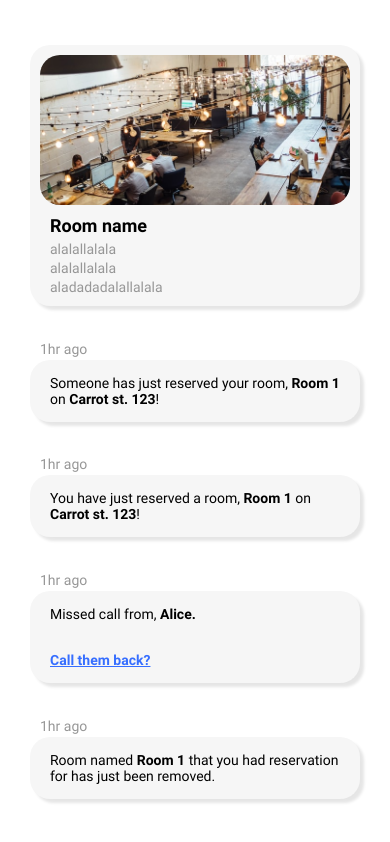
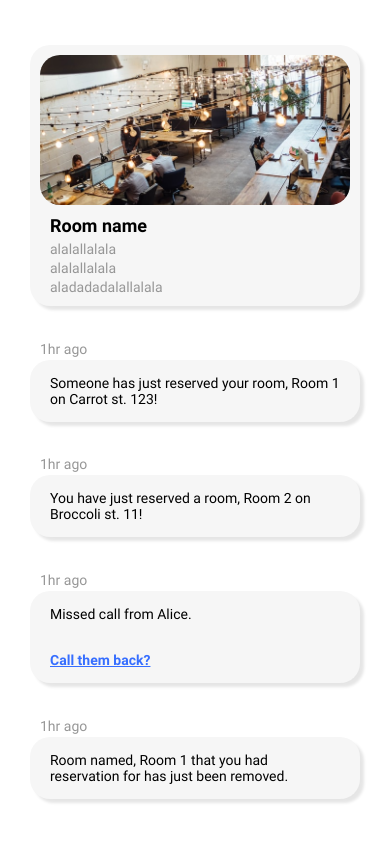
Before and after one commit to mtaa-rezervi/frontend, a React Native app: screen / in a window 390 px wide. Built offline with nearby package versions, Linux system fonts and the light colour scheme.

Commit message:
changed notification component

```diff
--- a/App.js
+++ b/App.js
@@ -31,10 +31,10 @@ export default function App() {
       {/* <ProfileButton title='' color={ colors.lightGrey } /> */}
       {/* <CustomInput placeholder='Password' /> */}
       <Listing roomName='' />
-      <Notification type='booked_room' time='1hr' roomName='Room 1' street='Carrot st. 123' />
-      <Notification type='new_booking' time='1hr' roomName='Room 1' street='Carrot st. 123' />
-      <Notification type='missed_call' time='1hr' roomName='Room 1' user='Alice' street='Carrot st. 123' />
-      <Notification type='removed_listing' time='1hr' roomName='Room 1' user='Alice' street='Carrot st. 123' />
+      <Notification type='booked_room' time='1hr' text='Someone has just reserved your room, Room 1 on Carrot st. 123!' />
+      <Notification type='new_booking' time='1hr' text='You have just reserved a room, Room 2 on Broccoli st. 11!' />
+      <Notification type='missed_call' time='1hr' text='Missed call from Alice.' />
+      <Notification type='removed_listing' time='1hr' text='Room named, Room 1 that you had reservation for has just been removed. ' />
     </View>
   )
 }
--- a/components/noti.js
+++ b/components/noti.js
@@ -2,54 +2,26 @@ import { StyleSheet, Text, TouchableOpacity, View } from 'react-native';
 import colors from '../styles/colors';
 import textStyle from '../styles/text';
 
-const Notification = ({ type, time, roomName, street, user }) => {
+const Notification = ({ type, time, text }) => {
   let component;
 
-  if (type === 'booked_room') {
+  if (type === 'missed_call') {
     component = (
       <View style={ styles.container }>
         <Text style={[styles.time, textStyle.smaller]}>{time} ago</Text>
         <View style={ styles.notification }>
-            <Text style={[styles.text, textStyle.smaller]}>Someone has just reserved your room,
-            <Text style={{ fontFamily: 'roboto-bold' }}> {roomName}</Text> on
-            <Text style={{ fontFamily: 'roboto-bold' }}> {street}</Text>!
-            </Text>
+            <Text style={[styles.text, textStyle.smaller]}>{text}</Text>
+            <Text style={[styles.text, styles.clickableText]} onPress={()=> someAction()}>Call them back?</Text>
         </View>
       </View>
     );
-  } else if (type === 'new_booking') {
+  } else {
     component = (
       <View style={ styles.container }>
         <Text style={[styles.time, textStyle.smaller]}>{time} ago</Text>
         <View style={ styles.notification }>
-            <Text style={[styles.text, textStyle.smaller]}>You have just reserved a room,
-            <Text style={{ fontFamily: 'roboto-bold' }}> {roomName}</Text> on
-            <Text style={{ fontFamily: 'roboto-bold' }}> {street}</Text>!
-            </Text>
+            <Text style={[styles.text, textStyle.smaller]}>{text}</Text>
         </View>
-      </View>
-    );
-  } else if (type === 'missed_call') {
-    component = (
-      <View style={ styles.container }>
-        <Text style={[styles.time, textStyle.smaller]}>{time} ago</Text>
-        <View style={ styles.notification }>
-            <Text style={[styles.text, textStyle.smaller]}>Missed call from,
-            <Text style={{ fontFamily: 'roboto-bold' }}> {user}.</Text>
-            </Text>
-            <Text style={[styles.text, styles.clickableText]} onPress={()=> someAction()}>Call them back?</Text>
-        </View>
-      </View>
-    );
-  } else if (type === 'removed_listing') {
-    component = (
-      <View style={ styles.container }>
-        <Text style={[styles.time, textStyle.smaller]}>{time} ago</Text>
-        <TouchableOpacity style={ styles.notification }>
-            <Text style={[styles.text, textStyle.smaller]}>Room named
-            <Text style={{ fontFamily: 'roboto-bold' }}> {roomName} </Text>
-            that you had reservation for has just been removed.</Text>
-        </TouchableOpacity>
       </View>
     );
   }
```
